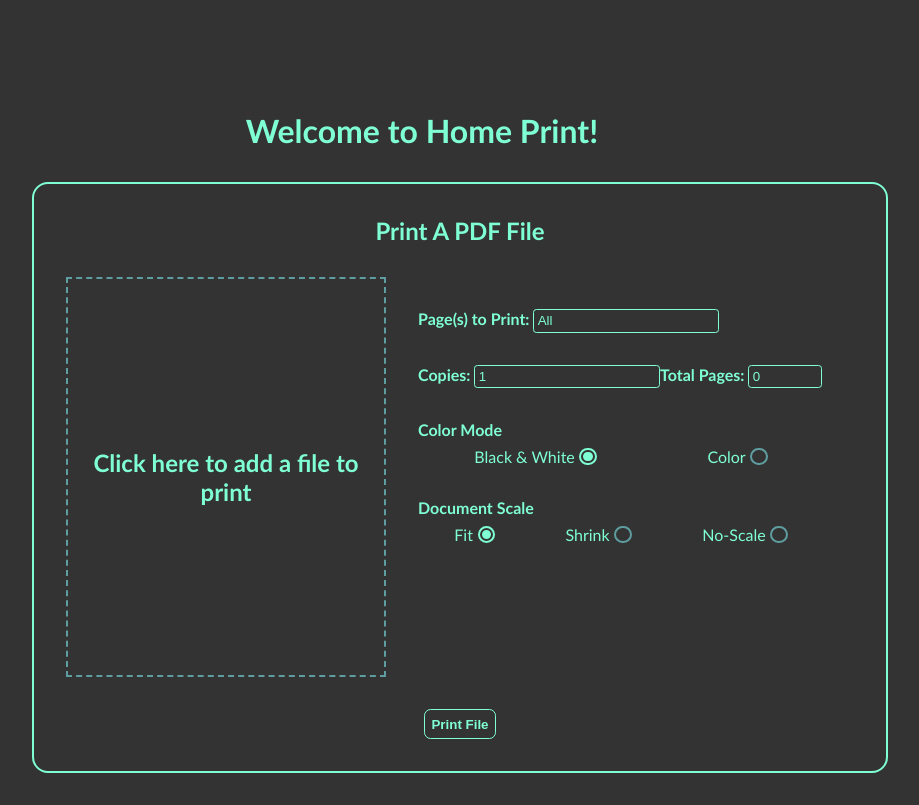
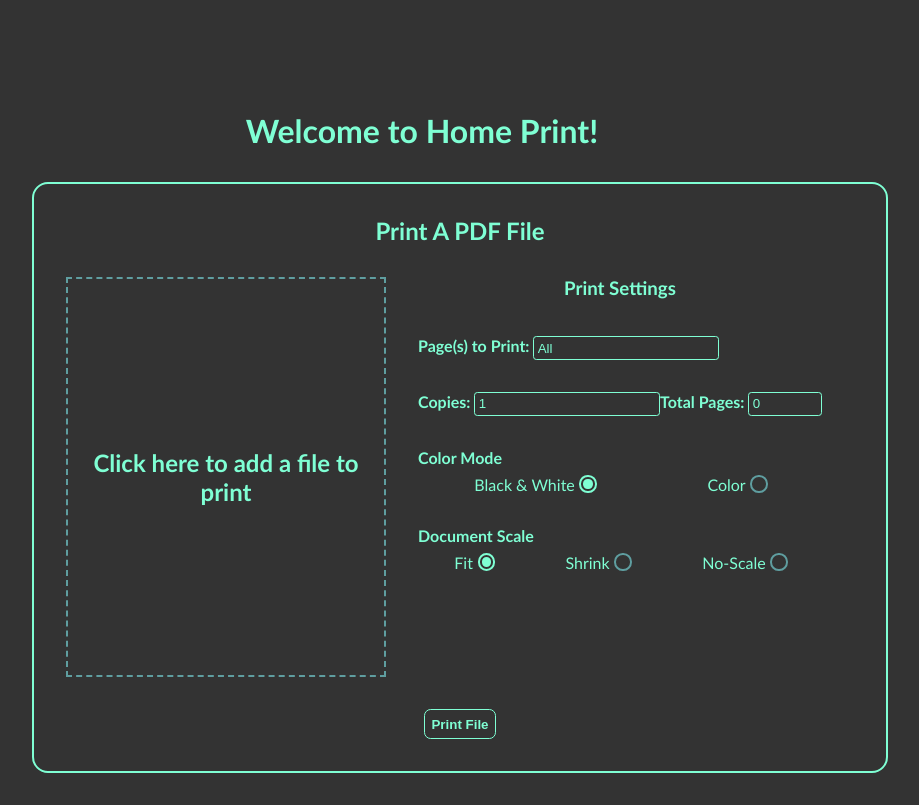
Before and after one commit to AntonioGloria/homeprint-client, a React (Vite) app: page / in a window 1280 px wide. Shown: the whole page, without its empty margins (180-1099 px from the left). Built offline with nearby package versions, Linux system fonts and the light colour scheme; no server answers.

Commit message:
Displaying and updating total pages in main menu as settings are changed

```diff
--- a/src/App.css
+++ b/src/App.css
@@ -18,7 +18,7 @@ html {
     background-color: var(--color-dark);
 }
 
-h1, h2 {
+h1, h2, h3 {
     text-align: center;
 }
 
@@ -108,7 +108,7 @@ iframe {
     display: flex;
     flex-direction: column;
     align-items: center;
-    margin: 1em;
+    margin: 0 1em;
 }
 
 input[type=text], input[type=number], select, option {
@@ -175,7 +175,7 @@ button:hover, .file-preview label:hover {
 }
 
 .form-section {
-    margin: 2em;
+    margin: 0 2em;
 }
 
 .input-set {
--- a/src/components/PrintJobForm.jsx
+++ b/src/components/PrintJobForm.jsx
@@ -159,7 +159,7 @@ const PrintJobForm = () => {
 
         {(preview && file) &&
           <div className='file-preview'>
-            <h3>{file.originalname} - {file.filePages} Pages</h3>
+            <h3>{file.originalname} - {file.filePages} Page{file.filePages > 1 && "s"}</h3>
             <iframe src={preview}/>
             <label htmlFor='print-file' onChange={(e) => handleAddFile(e)}>
               Choose a different file
@@ -169,6 +169,7 @@ const PrintJobForm = () => {
         }
 
         <div className='form-section'>
+          <h3 className='input-set'>Print Settings</h3>
           <div className='input-set'>
             <label htmlFor='pages'><strong>Page(s) to Print: </strong></label>
             <input id='pages' name='pages' type='text' value={pages} onChange={(e) => calculateTotalPages(e.target)}/>
```
